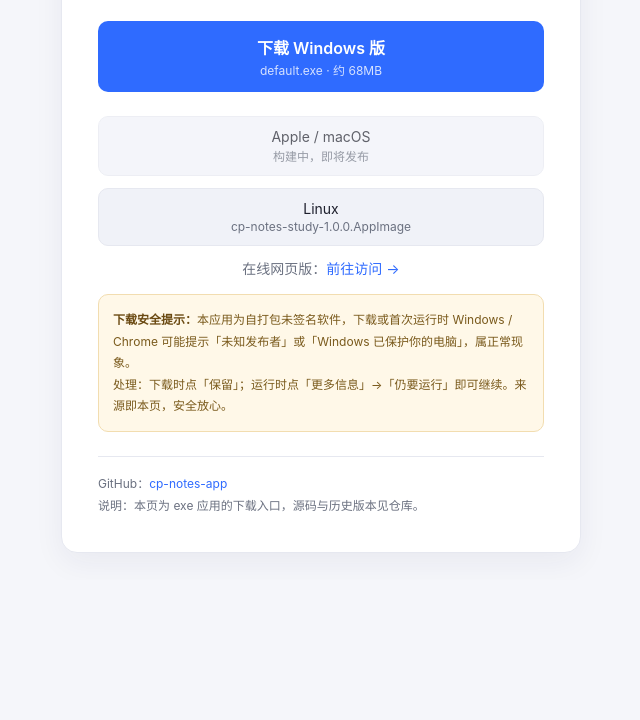
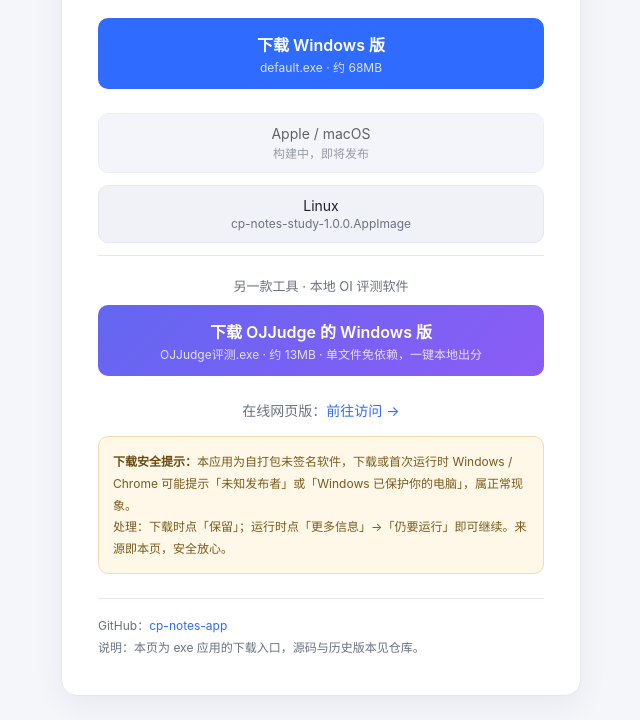
Before and after one commit to zhangjiahang666/cp-notes-app, an Electron app: page index.html in a window 1280 px wide. Shown: the part 220-940 px from the top of the page, without its empty margins (319-959 px from the left). Before the commit the page ends 800 px from the top, so only its background shows below. Drawn offline with Linux system fonts and the light colour scheme.

Commit message:
下载页增加 OJJudge 入口

```diff
--- a/index.html
+++ b/index.html
@@ -41,6 +41,12 @@
     </a>
     <a class="plat soon" href="javascript:void(0)">Apple / macOS<small>构建中，即将发布</small></a>
     <a class="plat" href="https://github.com/zhangjiahang666/cp-notes-app/releases/latest/download/cp-notes-study-1.0.0.AppImage">Linux<small>cp-notes-study-1.0.0.AppImage</small></a>
+    <div style="height:1px;background:var(--line);margin:6px 0 20px;"></div>
+    <div style="text-align:center;color:var(--muted);font-size:13px;margin-bottom:10px;">另一款工具 · 本地 OI 评测软件</div>
+    <a class="dl" style="background:linear-gradient(135deg,#6366f1,#8b5cf6);" href="https://zhangjiahang666.github.io/cp-notes-app/OJJudge%E8%AF%84%E6%B5%8B.exe" download>
+      下载 OJJudge 的 Windows 版
+      <small>OJJudge评测.exe · 约 13MB · 单文件免依赖，一键本地出分</small>
+    </a>
     <p class="link">在线网页版：<a href="https://zhangjiahang666.github.io/cp-notes/">前往访问 →</a></p>
     <div class="safe"><b>下载安全提示：</b>本应用为自打包未签名软件，下载或首次运行时 Windows / Chrome 可能提示「未知发布者」或「Windows 已保护你的电脑」，属正常现象。<br>处理：下载时点「保留」；运行时点「更多信息」→「仍要运行」即可继续。来源即本页，安全放心。</div>
     <div class="meta">
```
